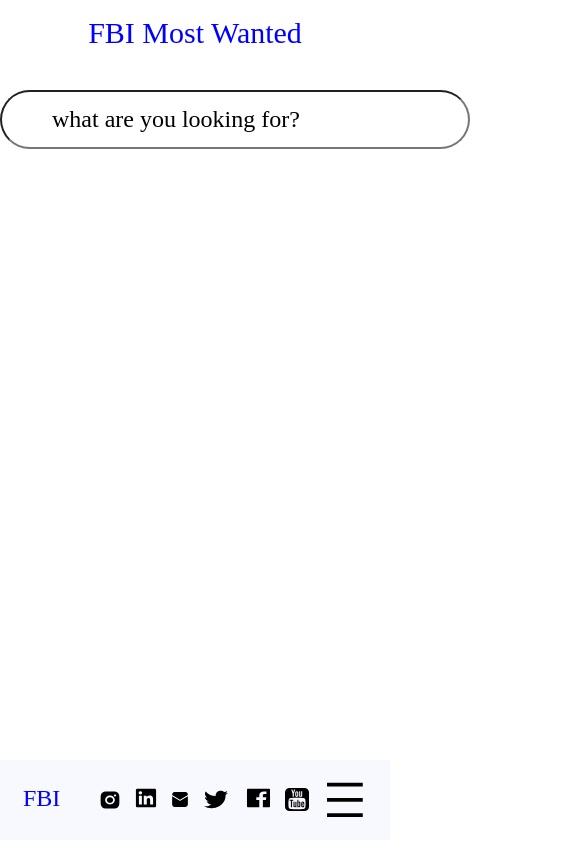
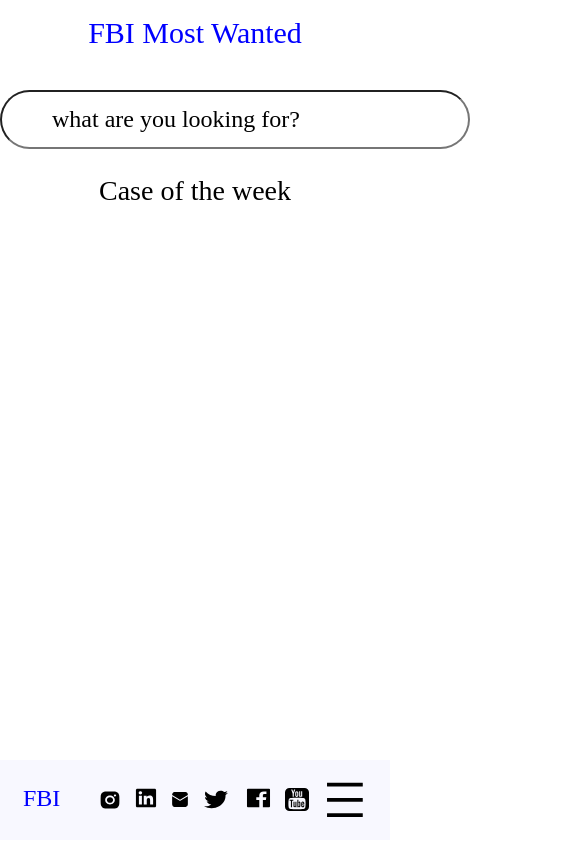
Before and after one commit to tse018/FBIMostWanted, a Vue app: page / in a window 390 px wide. Shown: the top 844 px of the page, 585 px wide, since content can reach past the window. Built offline with nearby package versions, Linux system fonts and the light colour scheme.

Commit message:
Responsive Footer

```diff
--- a/project/src/components/CaseOfTheWeek.vue
+++ b/project/src/components/CaseOfTheWeek.vue
@@ -1,13 +1,37 @@
 <template>
-
+   <article class="article grid">
+      <h2 class="article__title grid__item">
+         {{ title }}
+      </h2>
+   </article>
 </template>
 
 <script>
 export default {
+   data() {
+      return {
+         title: 'Case of the week',
+      }
+   }
 
 }
 </script>
 
 <style>
+.article {
+   margin-top: 150px;
+}
+
+.article__title {
+   grid-column: 5 / 8;
+   font-size: var(--desktop-undertitle);
+}
+
+@media screen and (max-width: 600px) {
+   .article__title {
+      grid-column: span 4;
+      font-size: var(--mobile-undertitle);
+   }
+}
 
 </style>
--- a/project/src/components/Header.vue
+++ b/project/src/components/Header.vue
@@ -64,6 +64,11 @@
 </script>
 
 <style>
+.header {
+   position: fixed;
+   top: 0;
+}
+
 .header__title {
    grid-column: 2 / 6;
    font-size: var(--desktop-title);
--- a/project/src/views/Home.vue
+++ b/project/src/views/Home.vue
@@ -1,15 +1,21 @@
 <template>
    <Header />
+   <main>
+      <CaseOfTheWeek />
+   </main>
    <Footer />
 </template>
 
 <script>
 import Header from '../components/Header.vue';
+import CaseOfTheWeek from '../components/CaseOfTheWeek.vue';
 import Footer from '../components/Footer.vue';
+
 
 export default {
    components: {
       Header,
+      CaseOfTheWeek,
       Footer,
    }
 }
```
